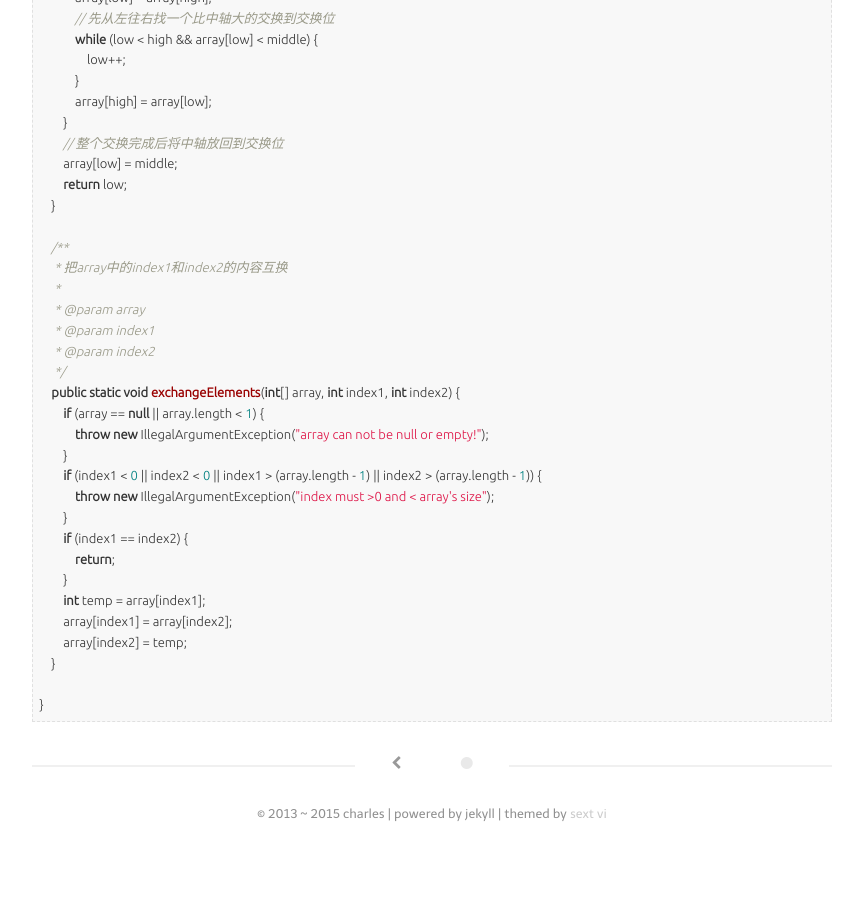
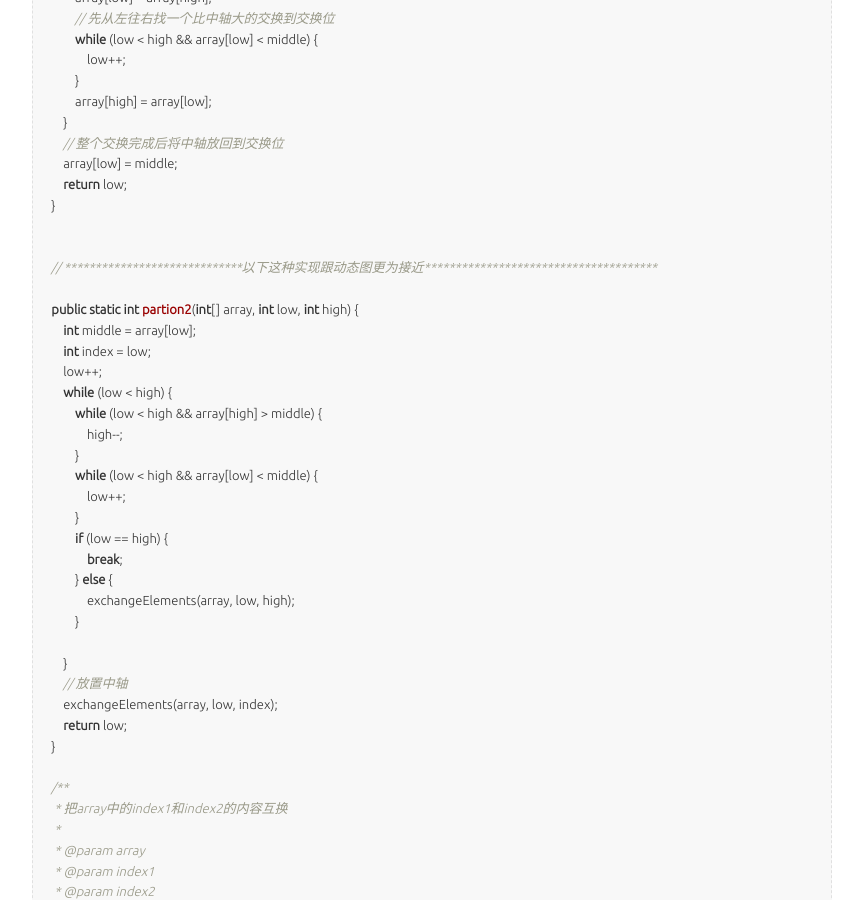
Before and after one commit to ichengchao/ichengchao.github.io, a Jekyll site: the page built from _posts/2015-04-21-algorithm-quicksort.markdown, in a window 1280 px wide and 900 px high, scrolled down 1695 px. Shown: the whole window, without its empty margins (208-1071 px from the left). Built offline with Jekyll 4.4.1, drawn with Linux system fonts in a browser that asks for light colours; Markdown is read by kramdown in place of the engine named in the settings; before the commit the page ends 2530 px from its top, so only the background shows below that.

Commit message:
modify quick-sort

```diff
--- a/_posts/2015-04-21-algorithm-quicksort.markdown
+++ b/_posts/2015-04-21-algorithm-quicksort.markdown
@@ -79,6 +79,32 @@ public class QuickSort {
         return low;
     }
 
+
+    // *****************************以下这种实现跟动态图更为接近**************************************
+
+    public static int partion2(int[] array, int low, int high) {
+        int middle = array[low];
+        int index = low;
+        low++;
+        while (low < high) {
+            while (low < high && array[high] > middle) {
+                high--;
+            }
+            while (low < high && array[low] < middle) {
+                low++;
+            }
+            if (low == high) {
+                break;
+            } else {
+                exchangeElements(array, low, high);
+            }
+
+        }
+        // 放置中轴
+        exchangeElements(array, low, index);
+        return low;
+    }
+
     /**
      * 把array中的index1和index2的内容互换
      *
```
